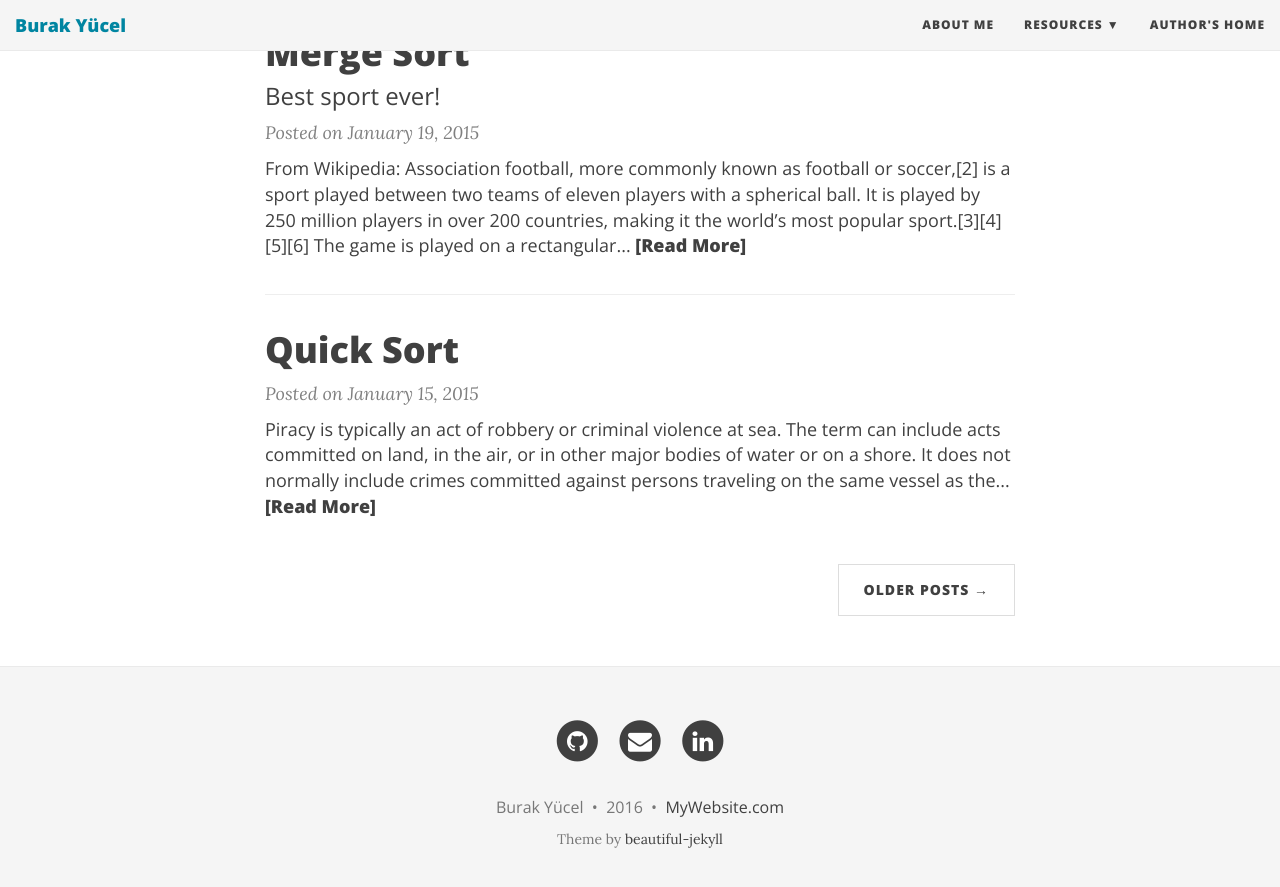
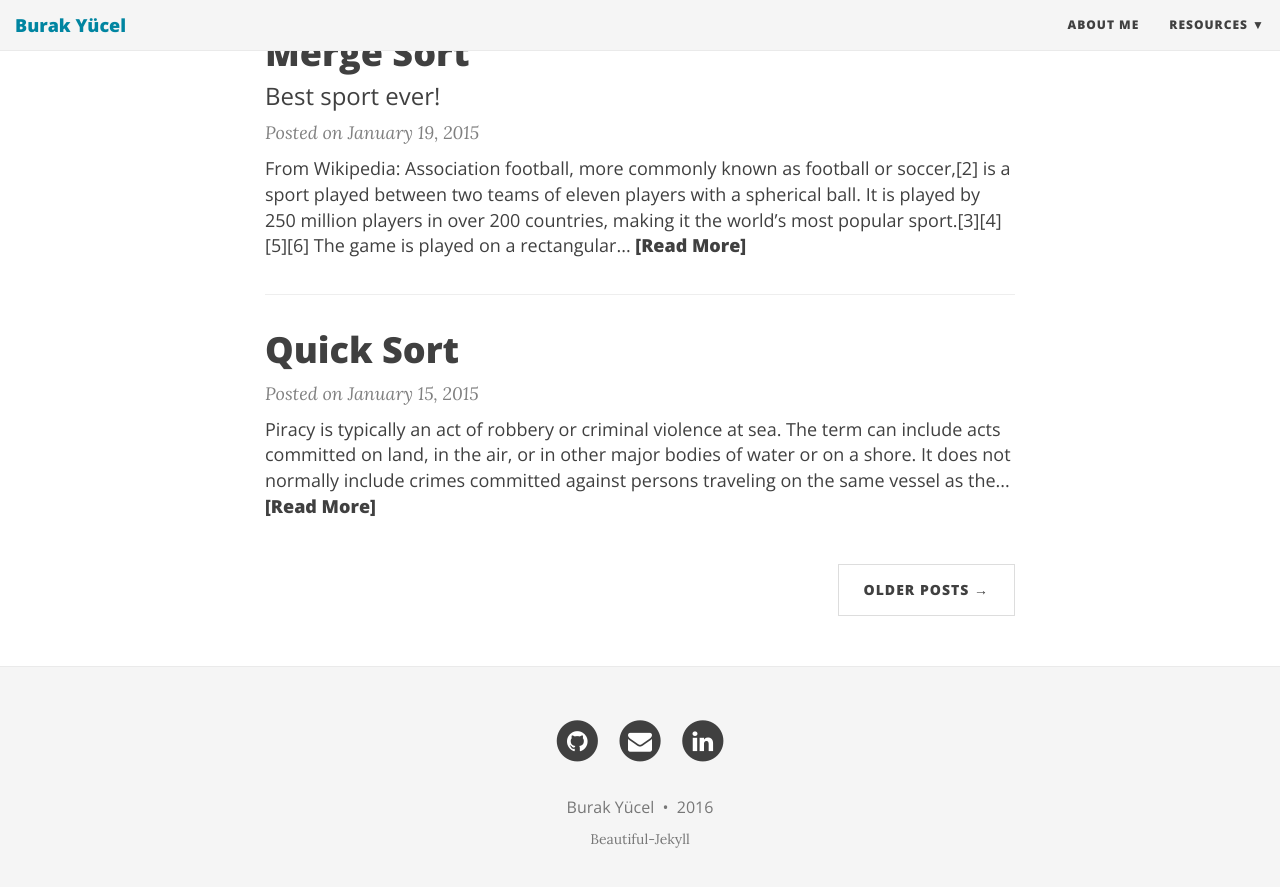
Before and after one commit to BurakYcl/burakycl.github.io, a Jekyll site: the page built from index.html, in a window 1280 px wide and 900 px high, scrolled down 1106 px. Shown: the top 887 px of the window. Built offline with Jekyll 4.4.1, drawn with Linux system fonts in a browser that asks for light colours; nearby versions of some CDN libraries; the list of posts is cut into pages by our own code.

Commit message:
first commit

```diff
--- a/_config.yml
+++ b/_config.yml
@@ -28,7 +28,7 @@
     - Beautiful Jekyll: "http://deanattali.com/beautiful-jekyll/"
     - Learn markdown: "http://www.markdowntutorial.com/"
     - GitHub Pages: "https://pages.github.com/"
-  Author's home: "http://burakycl.github.io"
+# Author's home: "http://burakycl.github.io"
 
 # Image to show in the navigation bar - image must be a square (width = height)
 # Remove this parameter if you don't want an image in the navbar
@@ -59,7 +59,7 @@
 
 # How to display the link to the website in the footer
 # Remove this if you don't want a link in the footer
-url-pretty: "MyWebsite.com"  # eg. "deanattali.com/beautiful-jekyll"
+#url-pretty: "MyWebsite.com"  # eg. "deanattali.com/beautiful-jekyll"
 
 # --- Misc --- #
 
--- a/_includes/footer.html
+++ b/_includes/footer.html
@@ -84,11 +84,10 @@
 		  <a href="{{ site.url }}">{{ site.url-pretty }}</a>
 		  {% endif %}
 	    </p>
-	        <!-- Please don't remove this, keep my open source work credited :) -->
-		<p class="theme-by text-muted">
-		  Theme by
-		  <a href="http://deanattali.com/beautiful-jekyll/">beautiful-jekyll</a>
-		</p>
+        <p class="theme-by text-muted">
+         Beautiful-Jekyll
+        </p>
+
       </div>
     </div>
   </div>
```
Also changed, not shown: img/avatar-icon.png.
